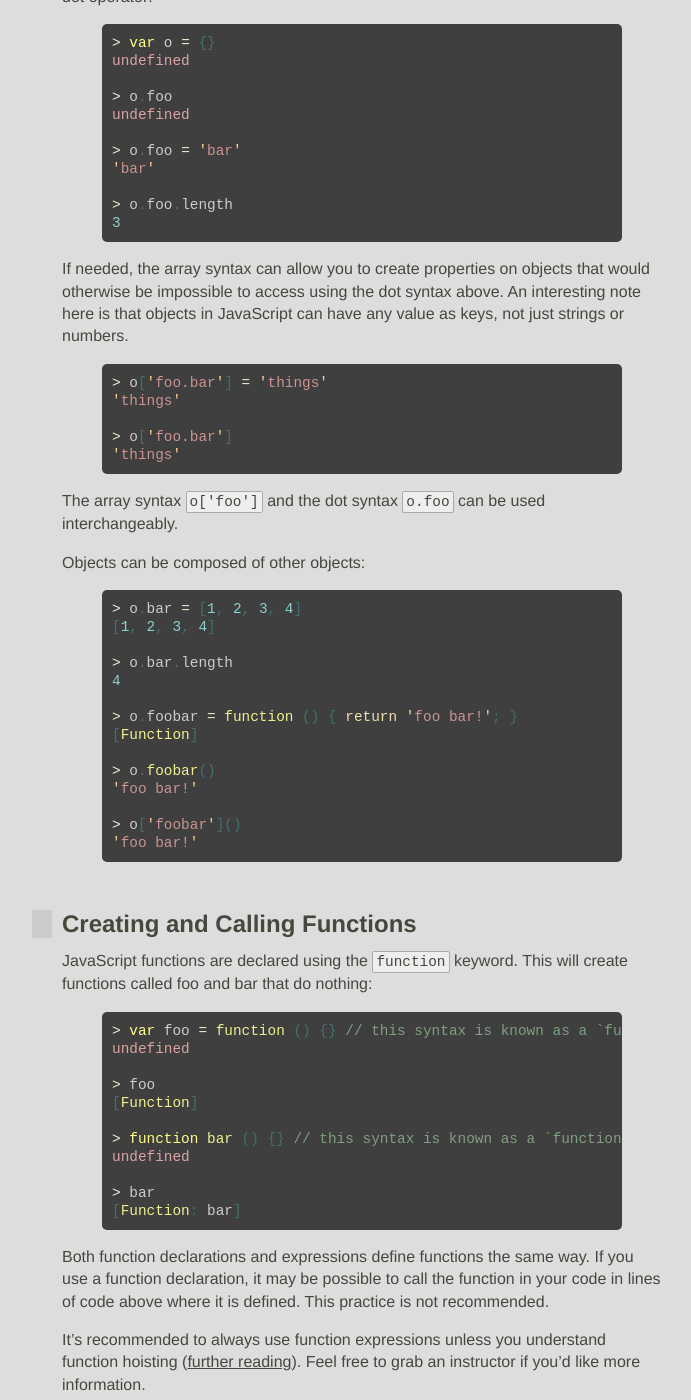
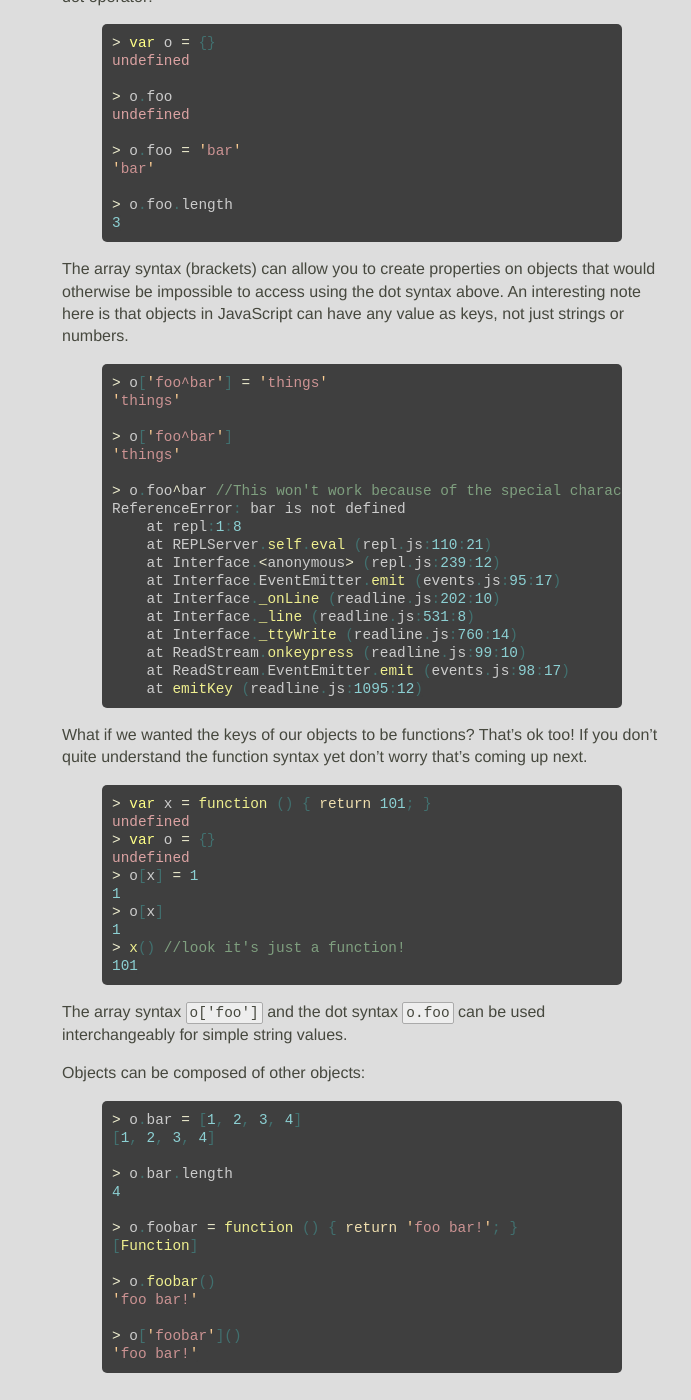
Before and after one commit to JavaScriptKC/workshop, a Jekyll site: the page built from _posts/2012-11-1-repl.md, in a window 1280 px wide and 1400 px high, scrolled down 2666 px. Shown: the whole window, without its empty margins (278-969 px from the left). Built offline with Jekyll 4.4.1, drawn with Linux system fonts in a browser that asks for light colours; nearby versions of some CDN libraries; some web fonts are replaced; comment, search, counter and statistics services are not loaded.

Commit message:
Added a few more details to objects

```diff
--- a/_posts/2012-11-1-repl.md
+++ b/_posts/2012-11-1-repl.md
@@ -139,17 +139,45 @@ undefined
 3
 {% endhighlight %}
 
-If needed, the array syntax can allow you to create properties on objects that would otherwise be impossible to access using the dot syntax above. An interesting note here is that objects in JavaScript can have any value as keys, not just strings or numbers.
+The array syntax (brackets) can allow you to create properties on objects that would otherwise be impossible to access using the dot syntax above. An interesting note here is that objects in JavaScript can have any value as keys, not just strings or numbers.
 
 {% highlight javascript %}
-> o['foo.bar'] = 'things'
+> o['foo^bar'] = 'things'
 'things'
 
-> o['foo.bar']
+> o['foo^bar']
 'things'
+
+> o.foo^bar //This won't work because of the special character
+ReferenceError: bar is not defined
+    at repl:1:8
+    at REPLServer.self.eval (repl.js:110:21)
+    at Interface.<anonymous> (repl.js:239:12)
+    at Interface.EventEmitter.emit (events.js:95:17)
+    at Interface._onLine (readline.js:202:10)
+    at Interface._line (readline.js:531:8)
+    at Interface._ttyWrite (readline.js:760:14)
+    at ReadStream.onkeypress (readline.js:99:10)
+    at ReadStream.EventEmitter.emit (events.js:98:17)
+    at emitKey (readline.js:1095:12)
 {% endhighlight %}
 
-The array syntax `o['foo']` and the dot syntax `o.foo` can be used interchangeably.
+What if we wanted the keys of our objects to be functions? That's ok too! If you don't quite understand the function syntax yet don't worry that's coming up next.
+
+{% highlight javascript %}
+> var x = function () { return 101; }
+undefined
+> var o = {}
+undefined
+> o[x] = 1
+1
+> o[x]
+1
+> x() //look it's just a function!
+101
+{% endhighlight %}
+
+The array syntax `o['foo']` and the dot syntax `o.foo` can be used interchangeably for simple string values.
 
 Objects can be composed of other objects:
 
```
